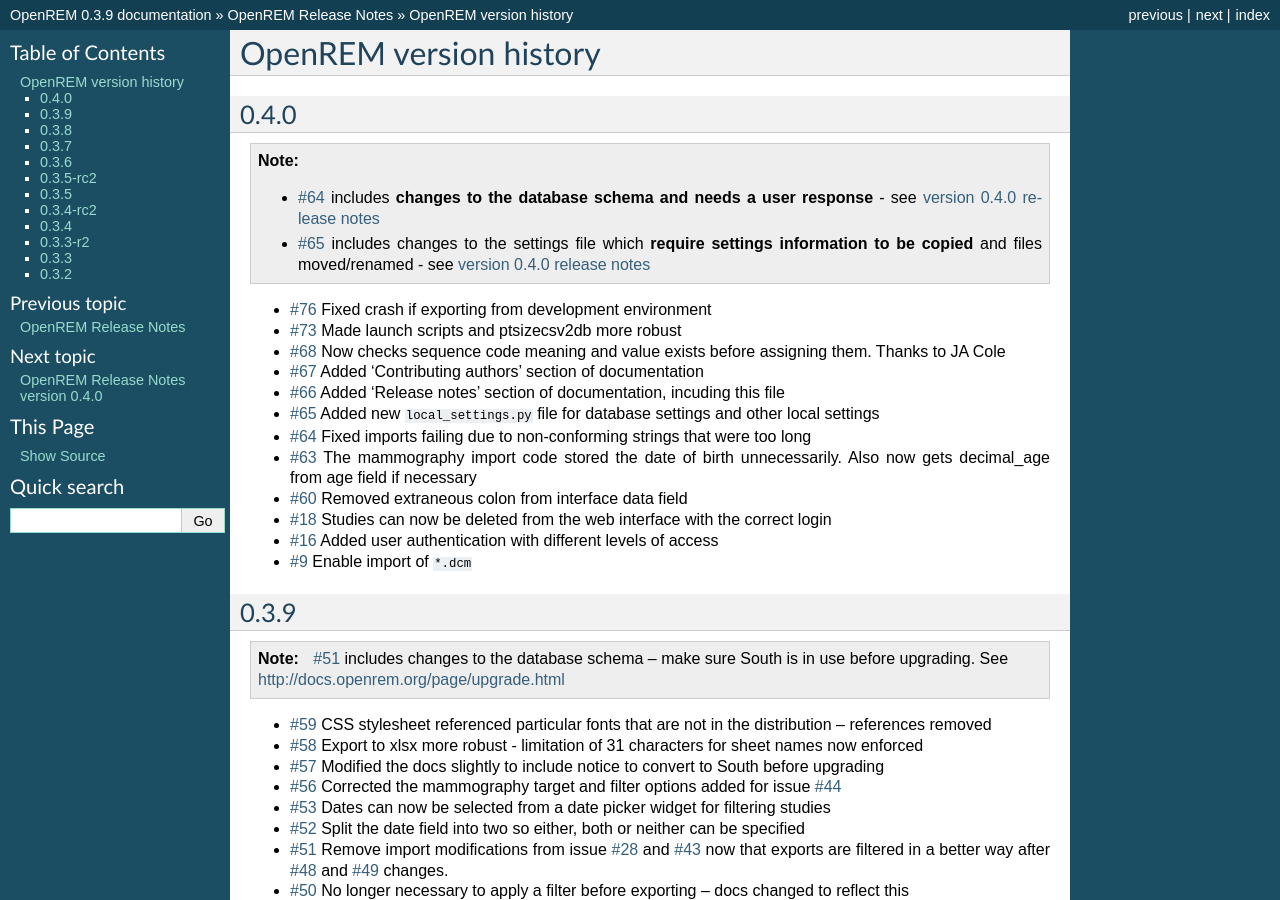
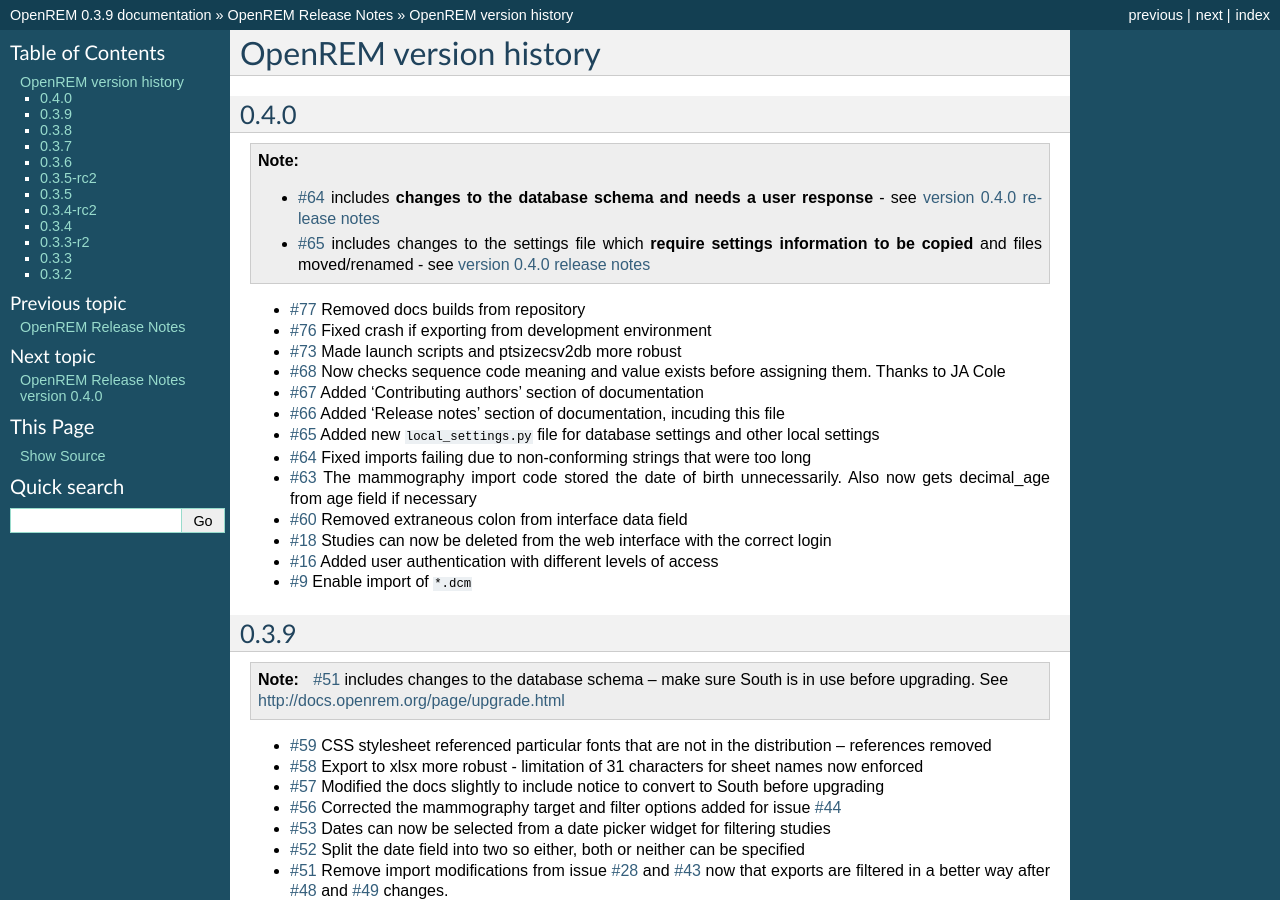
Before and after one commit to ckswilliams/modOpenREM, a Sphinx documentation site: the page built from docs/changes.rst, in a window 1280 px wide and 900 px high. Built offline with Sphinx 7.4.7, drawn with Linux system fonts in a browser that asks for light colours.

Commit message:
Updated changes. Refs #77.

```diff
--- a/docs/changes.rst
+++ b/docs/changes.rst
@@ -10,6 +10,7 @@
     * `#64`_ includes **changes to the database schema and needs a user response** - see `version 0.4.0 release notes <http://docs.openrem.org/page/release-0.4.0.html>`_
     * `#65`_ includes changes to the settings file which **require settings information to be copied** and files moved/renamed - see `version 0.4.0 release notes <http://docs.openrem.org/page/release-0.4.0.html>`_
 
+* `#77`_   Removed docs builds from repository
 * `#76`_   Fixed crash if exporting from development environment
 * `#73`_   Made launch scripts and ptsizecsv2db more robust
 * `#68`_   Now checks sequence code meaning and value exists before assigning them. Thanks to JA Cole
```
